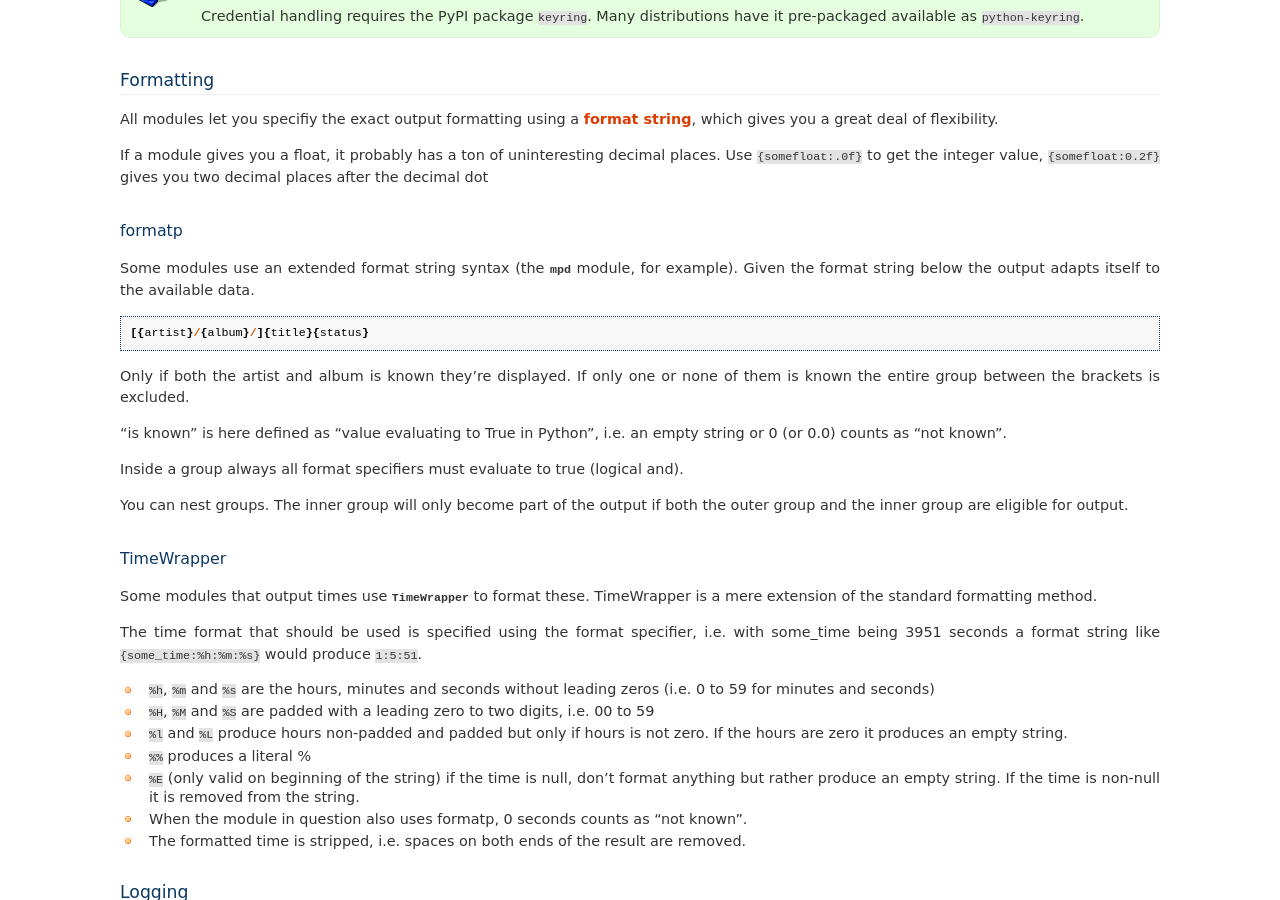
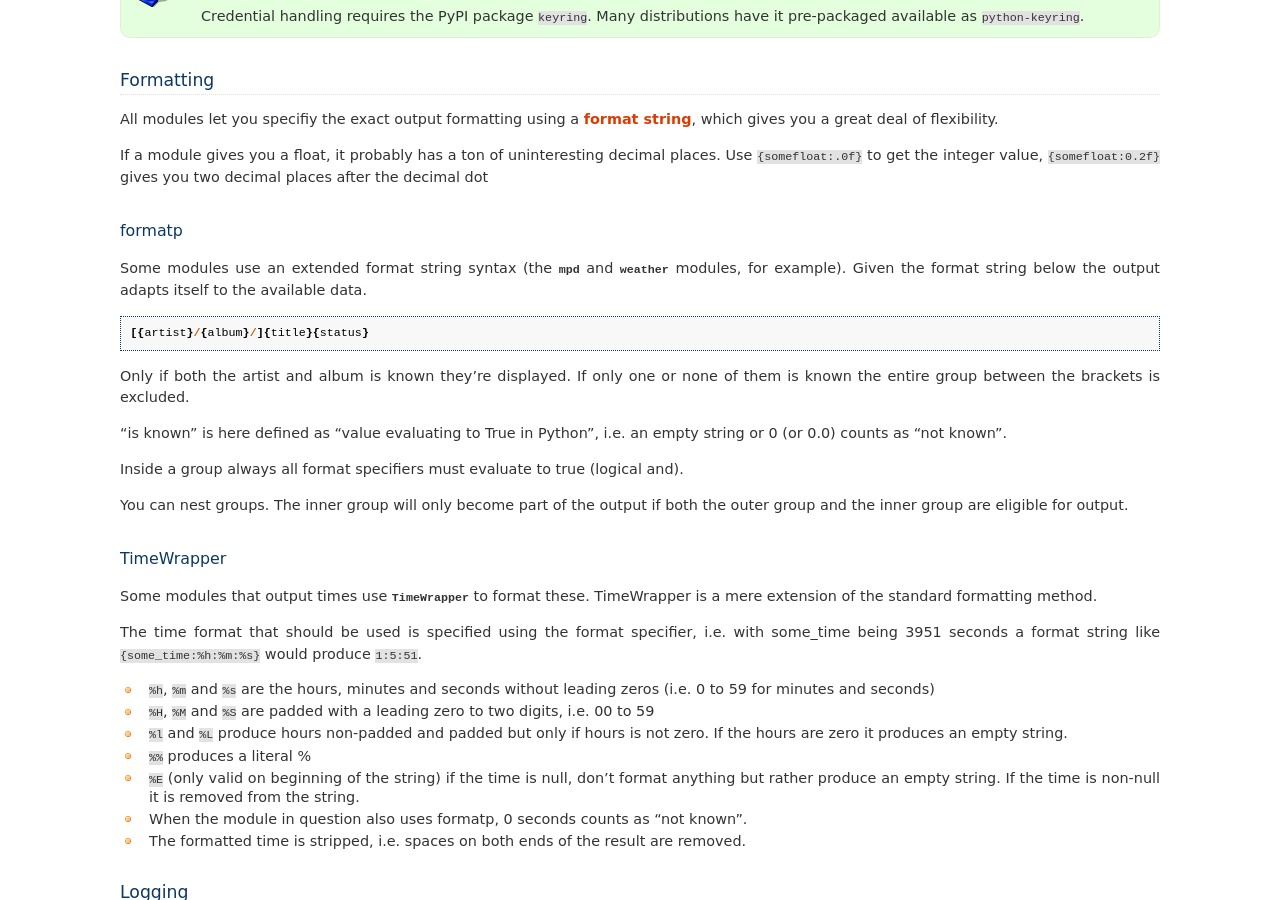
Before and after one commit to enkore/i3pystatus, a Sphinx documentation site: the page built from docs/configuration.rst, in a window 1280 px wide and 900 px high, scrolled down 2424 px. Built offline with Sphinx 7.4.7, drawn with Linux system fonts in a browser that asks for light colours.

Commit message:
Add reference to weather module to the formatp documentation

```diff
--- a/docs/configuration.rst
+++ b/docs/configuration.rst
@@ -175,9 +175,9 @@ decimal dot
 formatp
 ~~~~~~~
 
-Some modules use an extended format string syntax (the :py:mod:`.mpd`
-module, for example).  Given the format string below the output adapts
-itself to the available data.
+Some modules use an extended format string syntax (the :py:mod:`.mpd` and
+:py:mod:`.weather` modules, for example). Given the format string below the
+output adapts itself to the available data.
 
 ::
 
```
